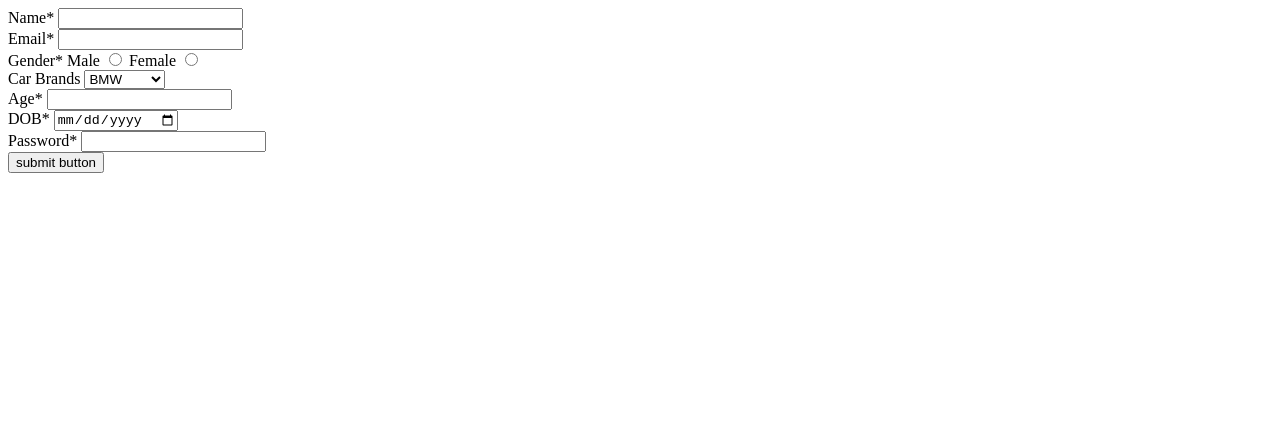
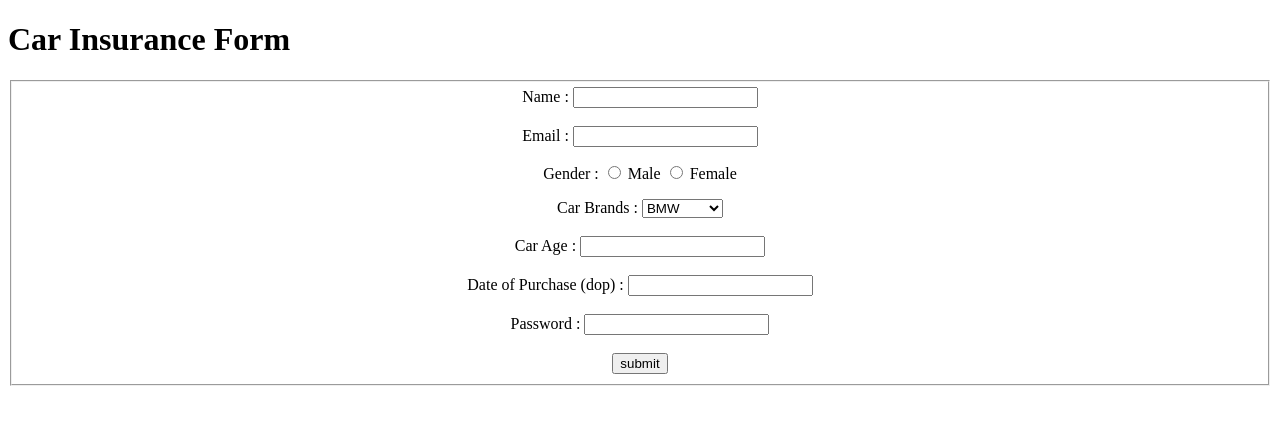
Before and after one commit to acciojob/signup-form-car-srimythri1018, a website: page main.html in a window 1280 px wide. Drawn offline with Linux system fonts and the light colour scheme.

Commit message:
created a submission

```diff
--- a/main.html
+++ b/main.html
@@ -8,43 +8,42 @@
 
 <body>
 	<!-- the entire body must be written by student -->
-	<form method="post">
-		<div>
-			<label for="name">Name*</label>
-		  <input id="name" type="text" required>
-		</div>
-		<div>
-			<label for="email">Email*</label>
-		  <input id="email" type="email" required>
-		</div>
-		<div>
-			<label>Gender*</label>
-		 <label for="male">Male</label>
-			<input id="male" type="radio"  name="gender" value="Male" required>
-			<label for="female">Female</label>
-		  <input id="female" type="radio" name="gender" value="Female" required>
-		</div>
-		<div>
-			<label for="cars">Car Brands</label>
-			<select id="cars">
-				<option value="BMW">BMW</option>
-				<option value="Audi">Audi</option>
-				<option value="Mercedez">Mercedez</option>
-			</select>
-		</div>
-		<div>
-			<label for="age">Age*</label>
-			<input type="number" id="age" required>
-		</div>
-		<div>
-			<label for="dob">DOB*</label>
-			<input type="date" id="dob" required>
-		</div>
-		<div>
-			<label for="password">Password*</label>
-			<input type="password" id="password" required>
-		</div>
-		<button type="submit">submit button</button>
+	<!DOCTYPE html>
+
+<html>
+
+<head>
+	<link rel="stylesheet" href="styles.css">
+</head>
+
+<body>
+	<h1>Car Insurance Form</h1>
+	<form action="/action_page.php" method="post">
+	<center><fieldset>
+
+		Name :
+		<input type="text" id="name" name="Name" required><br><br>
+		<label for="email">Email :  </label>
+		<input type="text" id="email" name="email" required><br>
+		<p>Gender :  <input type="radio" name="gender" required>
+			<label for="male">Male</label>
+			<input type="radio" name="gender" required>
+			<label for="female">Female</label></p>
+		    <label for="cars">Car Brands :  </label>
+		    <select id="cars">
+			<option label="BMW">BMW</option>
+			<option label="Audi">Audi</option>
+			<option label="Mercedez">Mercedez</option>
+			</select><br><br>
+		    <label for="carage">Car Age :  </label>
+			<input type="text" id="carage" name="carage" required><br><br>
+		    <label for="dop">Date of Purchase (dop) :  </label>
+			<input type="text" id="dop" name="dop" required><br><br>
+            <label for="password">Password :  </label>
+			<input type="text" id="password" name="password" required><br><br>
+		    <button type="submit">submit</button>
+
+	</fieldset></center>
 	</form>
     <script type="text/javascript" src="./script.js">
 </script>
```
